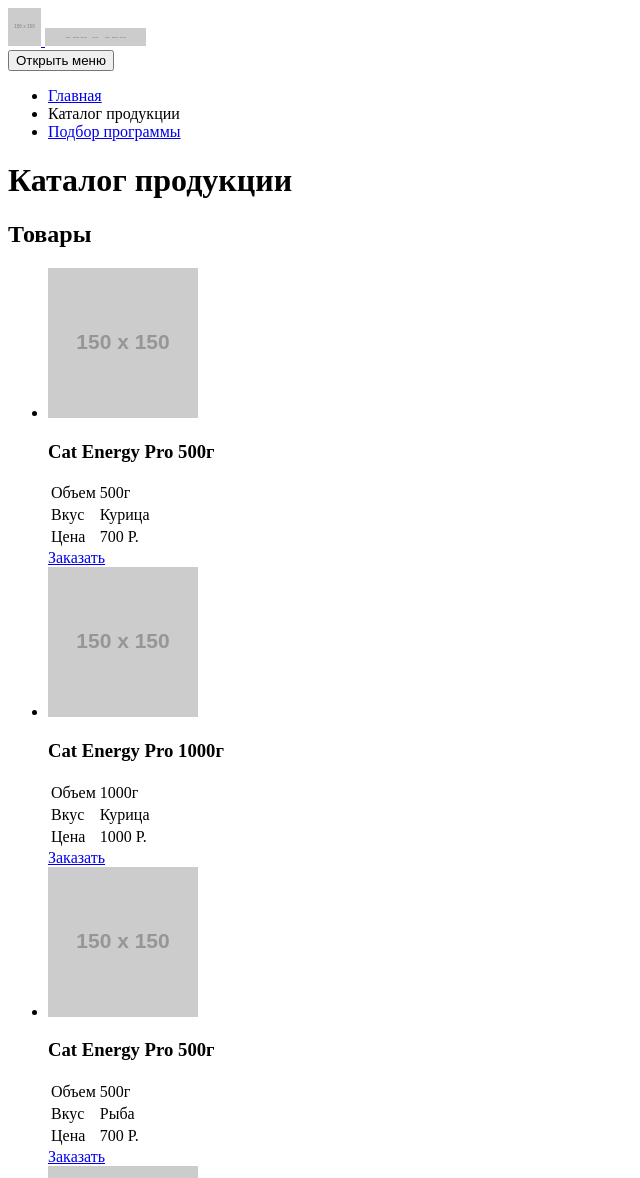
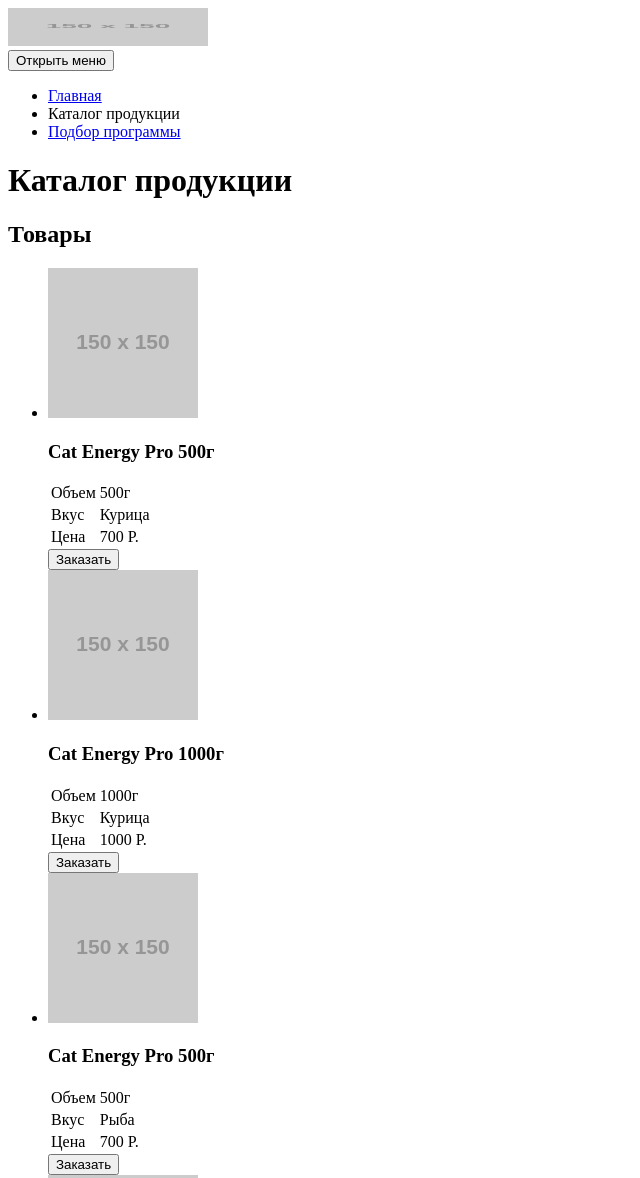
Before and after one commit to Mr88Nobody/1520595-cat-energy-20, a website: page source/catalog.html in a window 1280 px wide. Shown: the top 1178 px of the page, without its empty margins (0-640 px from the left). Drawn offline with Linux system fonts and the light colour scheme; placeholder pictures from the web are drawn by us.

Commit message:
Внес исправления в разметку

```diff
--- a/source/catalog.html
+++ b/source/catalog.html
@@ -5,13 +5,9 @@
     <title>HTML Academy: Каталог продукции Кэт энерджи</title>
   </head>
   <body class="page-body">
-
     <header class="page-header">
-      <a class="page-header__logo-pic" href="index.html">
-        <img src="https://via.placeholder.com/150x150" width="33" height="38" alt="Cat Energy">
-      </a>
-      <a class="page-header__logo-text" href="index.html">
-        <img src="https://via.placeholder.com/150x150" width="101" height="18" alt="Cat Energy">
+      <a class="page-header__logo" href="index.html">
+        <img src="https://via.placeholder.com/150x150" width="200" height="38" alt="Cat Energy">
       </a>
       <nav class="main-nav">
         <button class="main-nav__toggle" type="button">
@@ -42,7 +38,7 @@
           <ul class="catalog__list">
             <li class="catalog__item">
               <div class="catalog__item-desc">
-                <img class="catalog__pic catalog__pic--chicken500" src="https://via.placeholder.com/150x150" alt="Cat Energy Курица 500г">
+                <img class="catalog__pic catalog__pic--chicken-small" src="https://via.placeholder.com/150x150" alt="Cat Energy Курица 500г">
                 <h3 class="catalog__item-headline">Cat Energy Pro 500г</h3>
                 <table class="catalog__table">
                     <tr>
@@ -59,11 +55,11 @@
                     </tr>
                 </table>
               </div>
-              <a class="catalog__button button" href="#">Заказать</a>
+              <button class="catalog__button button">Заказать</button>
             </li>
             <li class="catalog__item">
               <div class="catalog__item-desc">
-                <img class="catalog__pic catalog__pic--chicken1000" src="https://via.placeholder.com/150x150" alt="Cat Energy Курица 1000г">
+                <img class="catalog__pic catalog__pic--chicken-big" src="https://via.placeholder.com/150x150" alt="Cat Energy Курица 1000г">
                 <h3 class="catalog__item-headline">Cat Energy Pro 1000г</h3>
                 <table class="catalog__table">
                     <tr>
@@ -80,11 +76,11 @@
                     </tr>
                 </table>
               </div>
-              <a class="catalog__button button" href="#">Заказать</a>
+              <button class="catalog__button button" type="button">Заказать</button>
             </li>
             <li class="catalog__item">
               <div class="catalog__item-desc">
-                <img class="catalog__pic catalog__pic--fish500" src="https://via.placeholder.com/150x150" alt="Cat Energy Рыба 500г">
+                <img class="catalog__pic catalog__pic--fish-small" src="https://via.placeholder.com/150x150" alt="Cat Energy Рыба 500г">
                 <h3 class="catalog__item-headline">Cat Energy Pro 500г</h3>
                 <table class="catalog__table">
                     <tr>
@@ -101,11 +97,11 @@
                     </tr>
                 </table>
               </div>
-              <a class="catalog__button button" href="#">Заказать</a>
+              <button class="catalog__button button" type="button">Заказать</button>
             </li>
             <li class="catalog__item">
               <div class="catalog__item-desc">
-                <img class="catalog__pic catalog__pic--fish1000" src="https://via.placeholder.com/150x150" alt="Cat Energy Рыба 1000г">
+                <img class="catalog__pic catalog__pic--fish-big" src="https://via.placeholder.com/150x150" alt="Cat Energy Рыба 1000г">
                 <h3 class="catalog__item-headline">Cat Energy Pro 500г</h3>
                 <table class="catalog__table">
                     <tr>
@@ -122,11 +118,11 @@
                     </tr>
                 </table>
               </div>
-              <a class="catalog__button button" href="#">Заказать</a>
+              <button class="catalog__button button" type="button">Заказать</button>
             </li>
             <li class="catalog__item">
               <div class="catalog__item-desc">
-                <img class="catalog__pic catalog__pic--buckwheat500" src="https://via.placeholder.com/150x150" alt="Cat Energy Гречка 500г">
+                <img class="catalog__pic catalog__pic--buckwheat-small" src="https://via.placeholder.com/150x150" alt="Cat Energy Гречка 500г">
                 <h3 class="catalog__item-headline">Cat Energy Slim 500г</h3>
                 <table class="catalog__table">
                     <tr>
@@ -143,11 +139,11 @@
                     </tr>
                 </table>
               </div>
-              <a class="catalog__button button" href="#">Заказать</a>
+              <button class="catalog__button button" type="button">Заказать</button>
             </li>
             <li class="catalog__item">
               <div class="catalog__item-desc">
-                <img class="catalog__pic catalog__pic--buckwheat1000" src="https://via.placeholder.com/150x150" alt="Cat Energy Гречка 1000г">
+                <img class="catalog__pic catalog__pic--buckwheat-big" src="https://via.placeholder.com/150x150" alt="Cat Energy Гречка 1000г">
                 <h3 class="catalog__item-headline">Cat Energy Slim 1000г</h3>
                 <table class="catalog__table">
                     <tr>
@@ -164,11 +160,11 @@
                     </tr>
                 </table>
               </div>
-              <a class="catalog__button button" href="#">Заказать</a>
+              <button class="catalog__button button" type="button">Заказать</button>
             </li>
             <li class="catalog__item">
               <div class="catalog__item-desc">
-                <img class="catalog__pic catalog__pic--rice500" src="https://via.placeholder.com/150x150" alt="Cat Energy Рис 500г">
+                <img class="catalog__pic catalog__pic--rice-small" src="https://via.placeholder.com/150x150" alt="Cat Energy Рис 500г">
                 <h3 class="catalog__item-headline">Cat Energy Slim 500г</h3>
                 <table class="catalog__table">
                     <tr>
@@ -185,7 +181,7 @@
                     </tr>
                 </table>
               </div>
-              <a class="catalog__button button" href="#">Заказать</a>
+              <button class="catalog__button button" type="button">Заказать</button>
             </li>
           </ul>
         </div>
```
Also changed, not shown: source/index.html (+4 -9 lines), source/program.html (+4 -8 lines).
